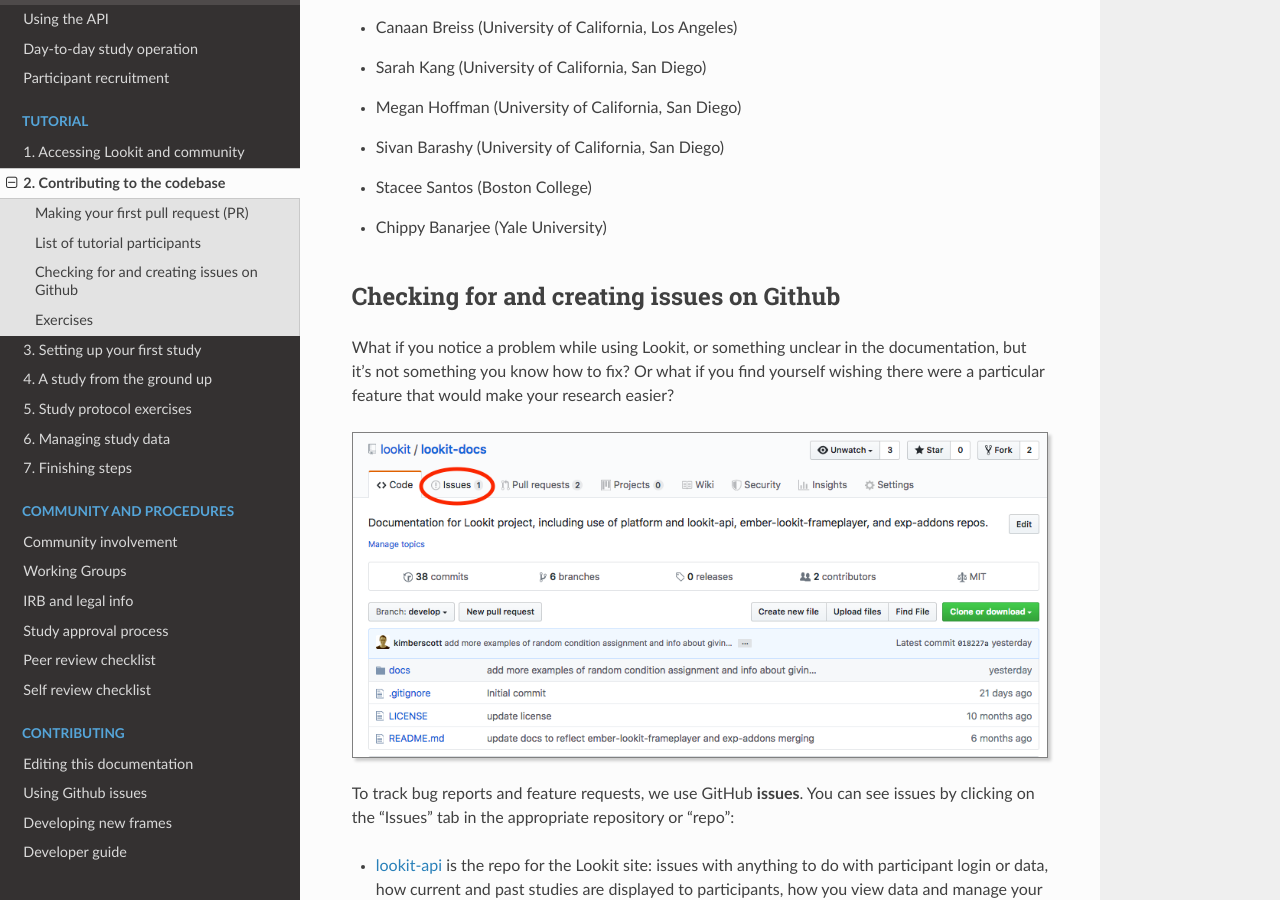
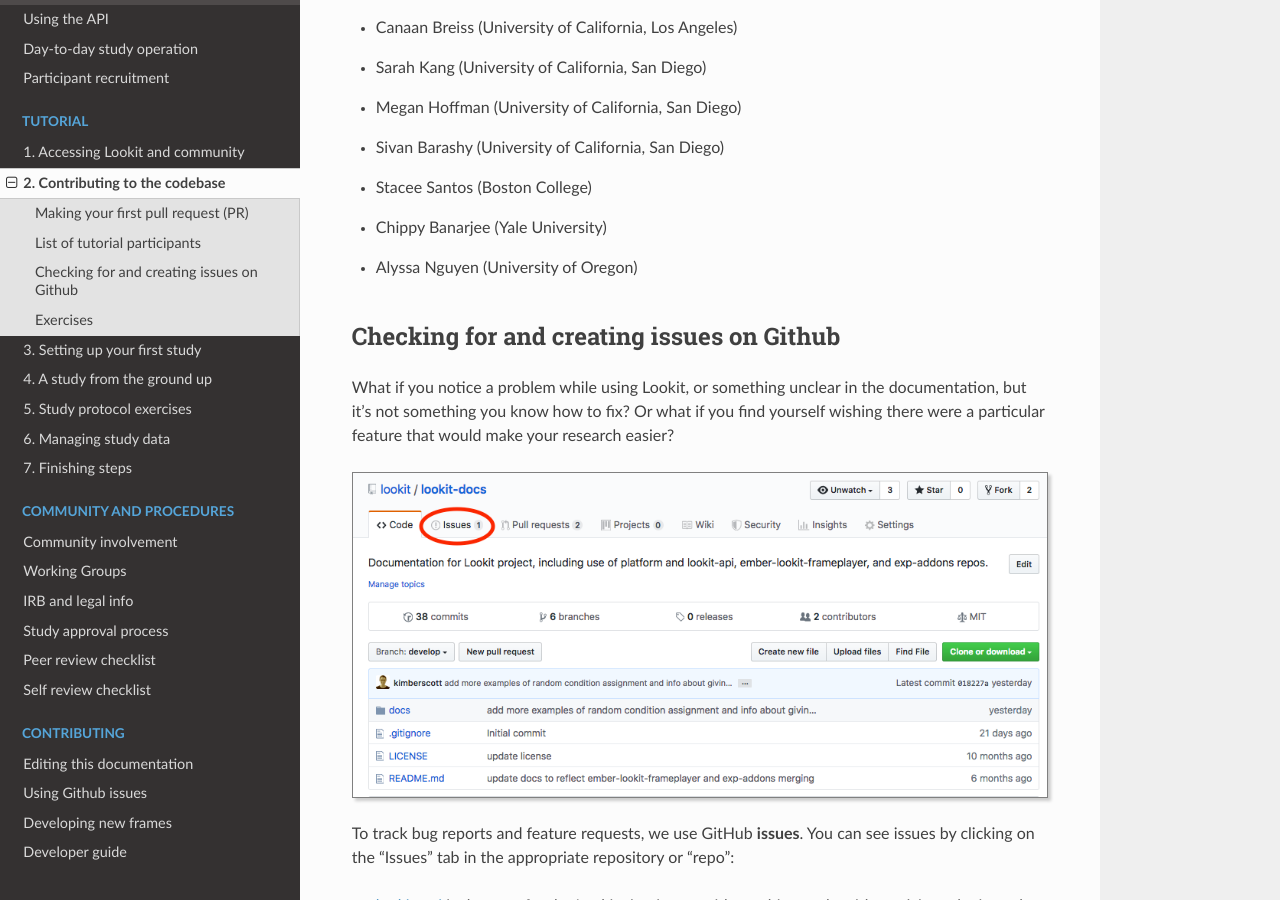
Before and after one commit to lookit/lookit-docs, a Sphinx documentation site: the page built from docs/source/tutorial-contributing.rst, in a window 1280 px wide and 900 px high, scrolled down 8537 px. Built offline with Sphinx 7.4.7 and the Read the Docs theme 2.0.0, drawn with Linux system fonts in a browser that asks for light colours.

Commit message:
Add tutorial participant to list

```diff
--- a/docs/source/tutorial-contributing.rst
+++ b/docs/source/tutorial-contributing.rst
@@ -179,6 +179,7 @@
 - Sivan Barashy (University of California, San Diego)
 - Stacee Santos (Boston College)
 - Chippy Banarjee (Yale University)
+- Alyssa Nguyen (University of Oregon)
 
 .. _Github issues overview:
 
```
